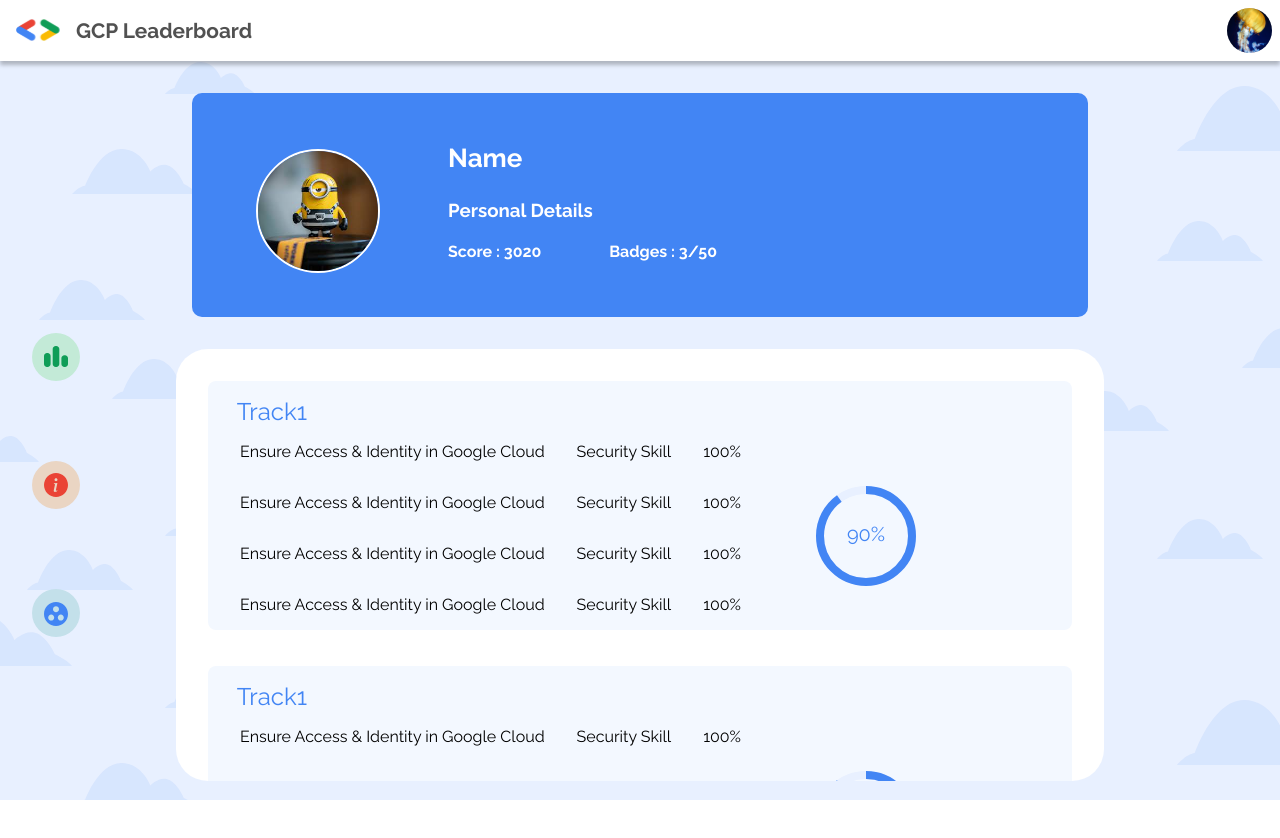
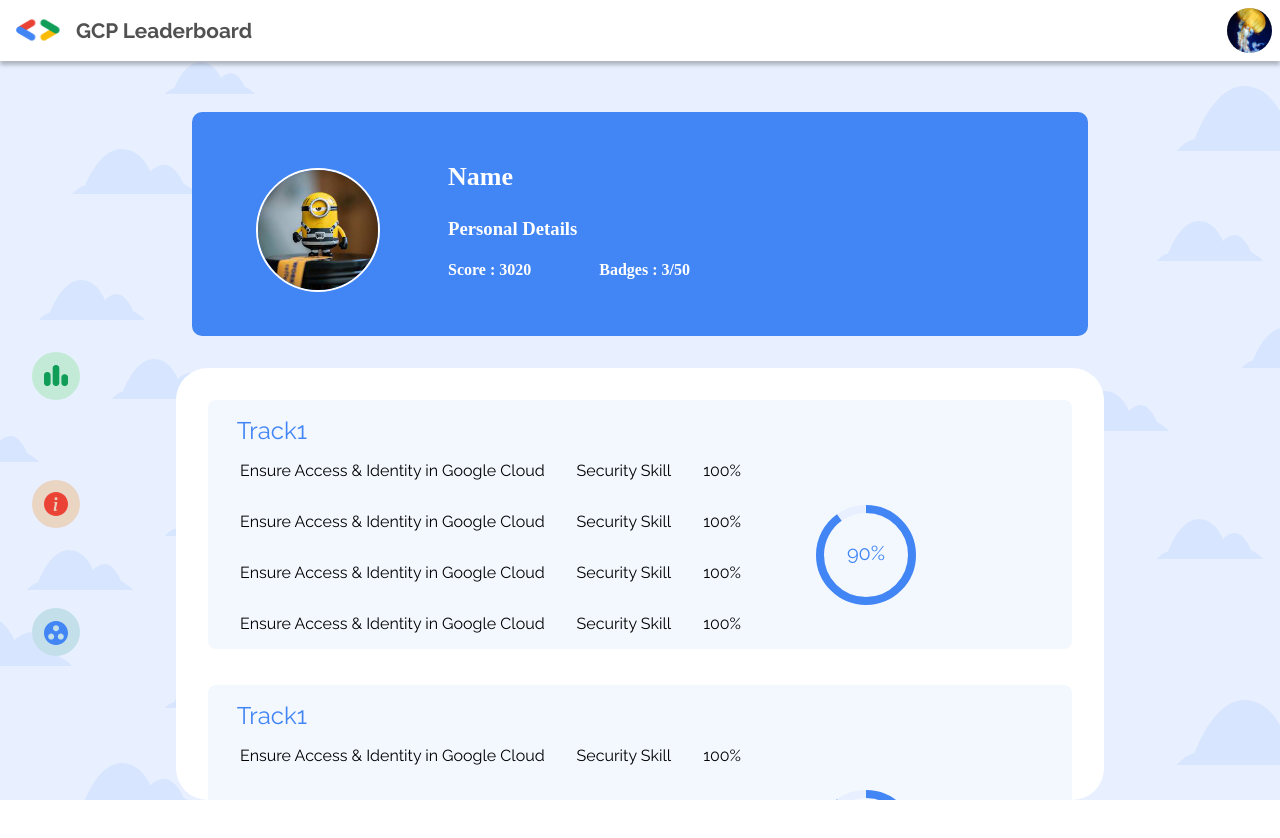
Before and after one commit to gdsc-snu/gcptrack, a React (Create React App) app in the folder client/: page /profile in a window 1280 px wide. Shown: the top 838 px of the page. Built offline with nearby package versions, Linux system fonts and the light colour scheme.

Commit message:
fix: layouts and centered profile page components &added raleway font

```diff
--- a/client/src/Components/ProfileDetails/ProfileDetails.css
+++ b/client/src/Components/ProfileDetails/ProfileDetails.css
@@ -10,7 +10,7 @@
   flex-direction: column;
   justify-content: center;
   align-items: center;
-  margin-top: 2rem;
+  margin-top: 4vw;
 }
 
 .profilecard {
@@ -20,6 +20,7 @@
   color: white;
   border-radius: 10px;
   text-align: left;
+  font-family: 'Product Sans';
   padding: 1rem;
   border-bottom-left-radius: 10px;
 }
```
